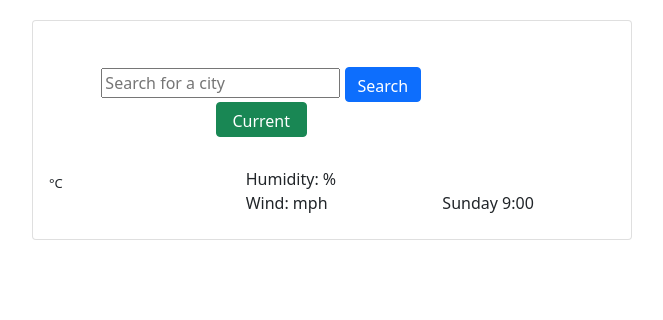
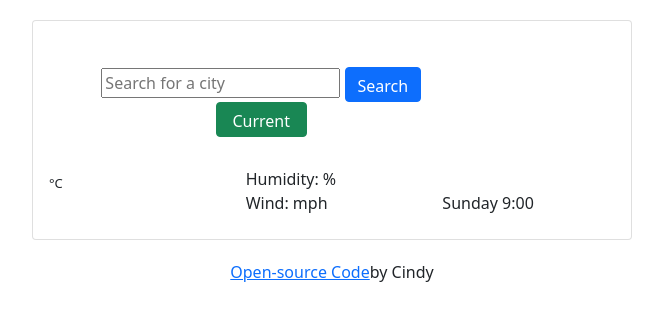
Before and after one commit to snowmancindy/weather-app, a plain HTML site: page index.html in a window 1280 px wide. Shown: the whole page, without its empty margins (308-971 px from the left). Drawn offline with nearby package versions, Linux system fonts and the light colour scheme; no server answers.

Commit message:
added link

```diff
--- a/index.html
+++ b/index.html
@@ -51,6 +51,11 @@
           </div>
         </div>
       </div>
+      <div class="link">
+        <a href="https://github.com/snowmancindy/weather-app"
+          >Open-source Code</a
+        >by Cindy
+      </div>
     </div>
     <script src="src/index.js"></script>
   </body>
--- a/src/styles.css
+++ b/src/styles.css
@@ -21,3 +21,6 @@ button {
   position: relative;
   top: -18px;
 }
+.link {
+  text-align: center;
+}
```
